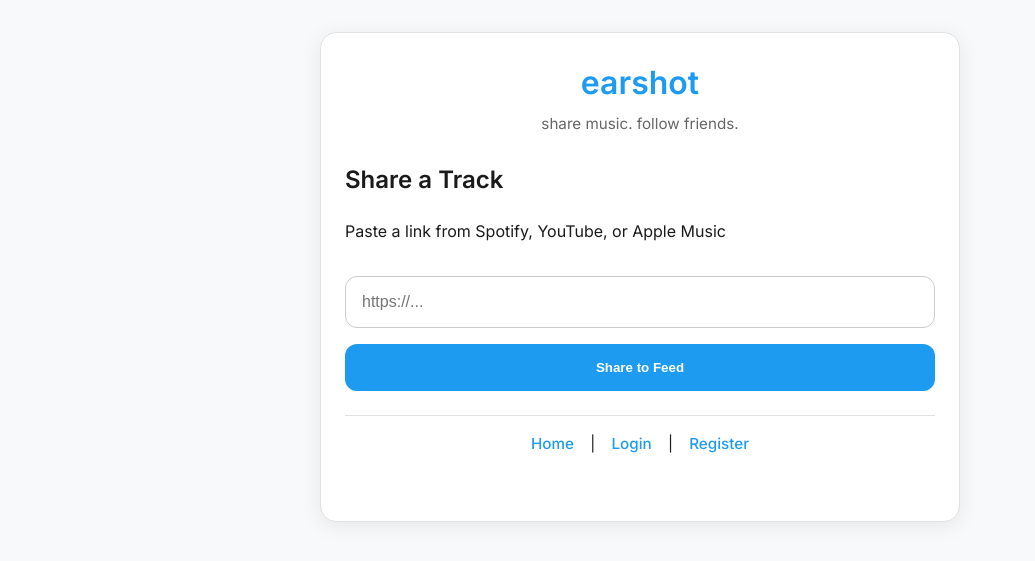
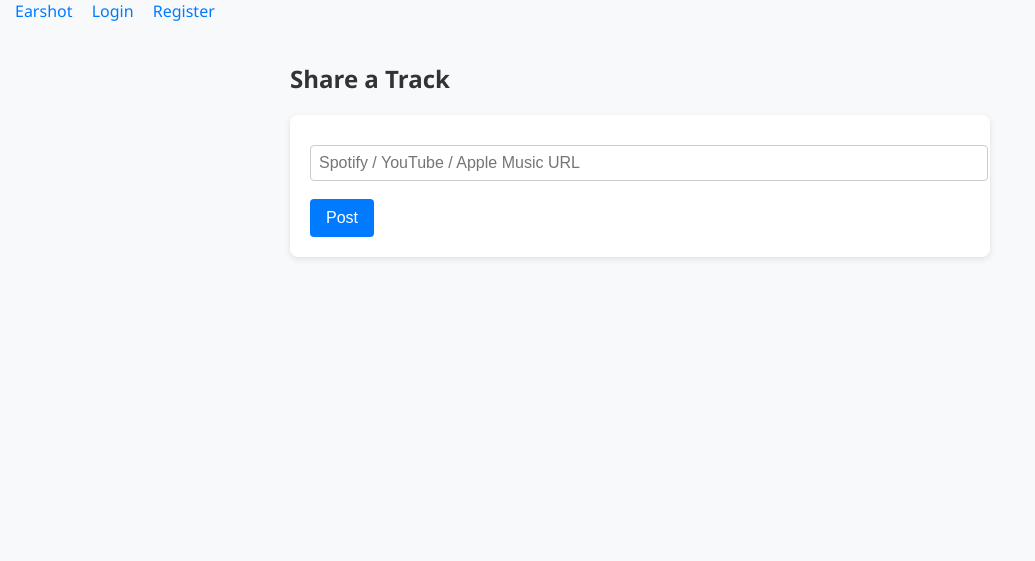
Before and after one commit to dygitalgraffiti/earshot-app, a Python web app: template templates/post.html in a window 1280 px wide. Shown: the top 561 px of the page, without its empty margins (0-1035 px from the left). Run offline with Jinja, Linux system fonts and the light colour scheme; the template is opened without the code that fills it, so the values that code supplies are empty.

Commit message:
Update post.html

```diff
--- a/templates/post.html
+++ b/templates/post.html
@@ -1,71 +1,23 @@
-{% extends "base.html" %}
-{% block title %}Share Track{% endblock %}
-
+{% extends "layout.html" %}
+{% block title %}New Post{% endblock %}
 {% block content %}
 <h2>Share a Track</h2>
-  <p>Paste a link from Spotify, YouTube, or Apple Music</p>
-
 <form id="post-form">
-    <input
-      type="text"
-      name="url"
-      placeholder="https://..."
-      required
-      style="width:100%; padding:1rem; margin:1rem 0; font-size:1rem; border-radius:12px; border:1px solid #ccc;"
-    >
-    <button
-      type="submit"
-      style="width:100%; padding:1rem; background:#1d9bf0; color:white; border:none; border-radius:12px; font-weight:600; cursor:pointer;"
-    >
-      Share to Feed
-    </button>
+  <input type="url" name="url" placeholder="Spotify / YouTube / Apple Music URL" required style="width:100%;padding:8px;">
+  <button type="submit" style="margin-top:8px;">Post</button>
 </form>
-
 <script>
-    document.getElementById('post-form').addEventListener('submit', async (e) => {
+document.getElementById('post-form').addEventListener('submit', async e=>{
   e.preventDefault();
-
-      const user = window.earshotUser;
-      if (!user) {
-        alert('Log in to share');
-        window.location.href = '/login';
-        return;
-      }
-
-      const formData = new FormData(e.target);
-      const url = formData.get('url').trim();
-      if (!url) {
-        alert('Please enter a URL');
-        return;
-      }
-
-      const btn = e.target.querySelector('button');
-      const originalText = btn.textContent;
-      btn.disabled = true;
-      btn.textContent = 'Sharing...';
-
-      try {
-        const res = await fetch('/post', {
-          method: 'POST',
-          headers: { 'Content-Type': 'application/json' },
-          body: JSON.stringify({
-            user_id: user.id,
-            url: url
-          })
+  const url = e.target.url.value;
+  const resp = await fetch('/post', {
+    method:'POST',
+    headers:{'Content-Type':'application/json'},
+    body: JSON.stringify({url})
   });
-
-        const data = await res.json();
-        if (data.success) {
-          window.location.href = data.redirect;
-        } else {
-          alert(data.error || 'Failed to post');
-        }
-      } catch (err) {
-        alert('Network error');
-      } finally {
-        btn.disabled = false;
-        btn.textContent = originalText;
-      }
+  const data = await resp.json();
+  if (data.success) location.href = data.redirect;
+  else alert(data.error);
 });
 </script>
 {% endblock %}
```
Lines whose indentation alone changed are shown as unchanged.
